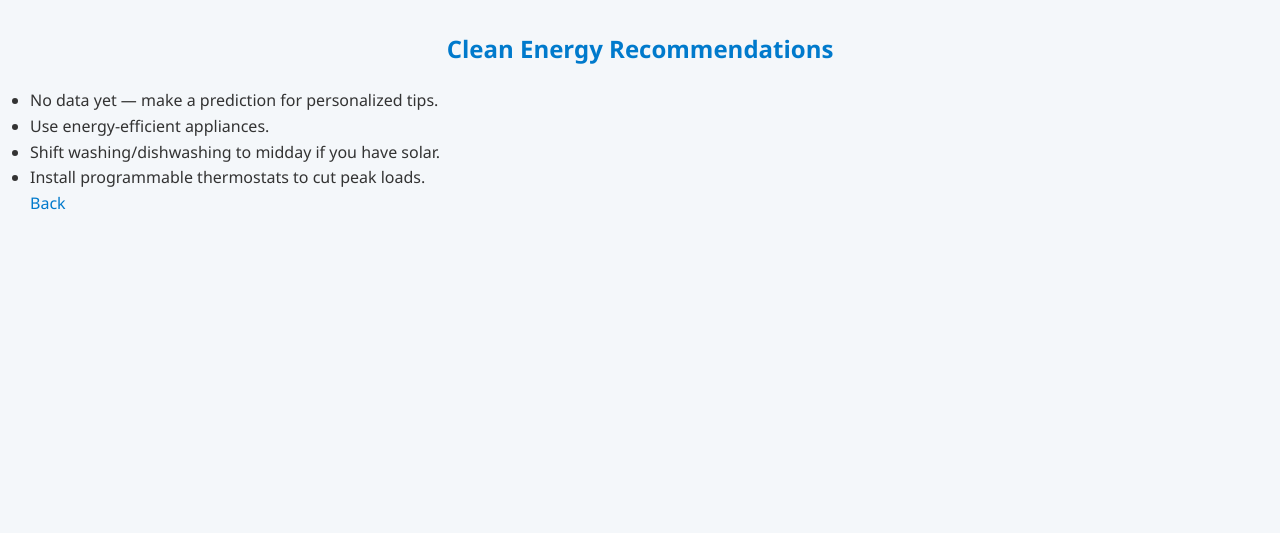
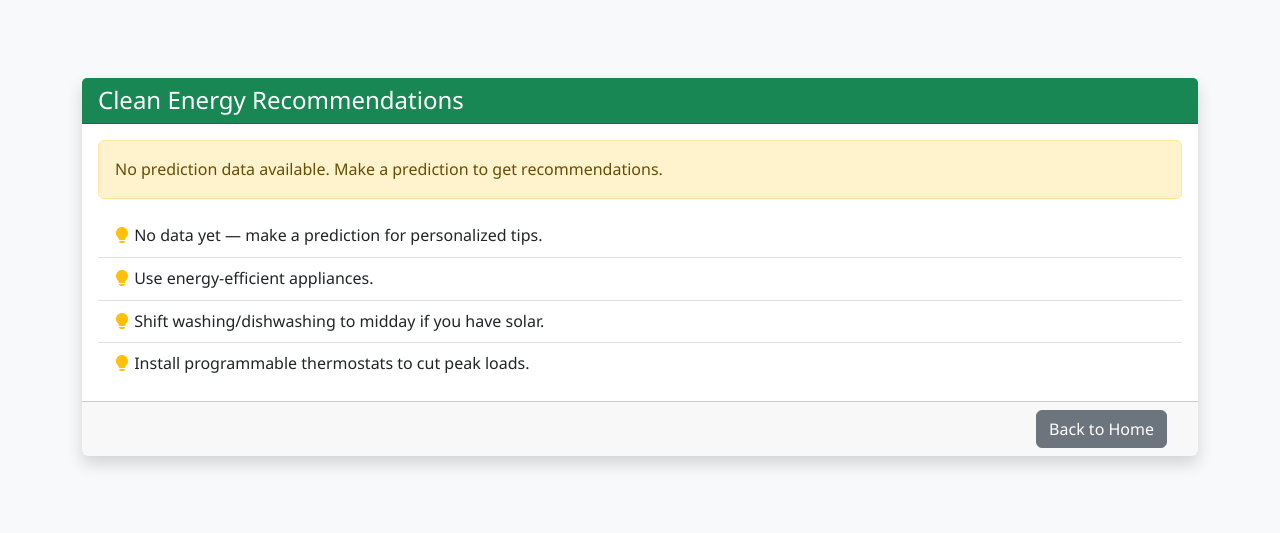
Before and after one commit to saniya3012168/enersense, a Flask app: page /recommendations in a window 1280 px wide. Shown: the top 533 px of the page. Run offline with Flask 3, Linux system fonts and the light colour scheme.

Commit message:
Update clean_energy.html

```diff
--- a/templates/clean_energy.html
+++ b/templates/clean_energy.html
@@ -3,23 +3,46 @@
 <head>
     <meta charset="utf-8">
     <title>Clean Energy Recommendations</title>
+    <!-- Bootstrap for styling -->
+    <link href="https://cdn.jsdelivr.net/npm/bootstrap@5.3.3/dist/css/bootstrap.min.css" rel="stylesheet">
     <link rel="stylesheet" href="{{ url_for('static', filename='style.css') }}">
 </head>
-<body>
-  <div class="container mt-4">
-    <h2>Clean Energy Recommendations</h2>
+<body class="bg-light">
+<div class="container my-5">
+    <div class="card shadow border-0">
+        <div class="card-header bg-success text-white">
+            <h4 class="mb-0">Clean Energy Recommendations</h4>
+        </div>
+        <div class="card-body">
 
             {% if latest %}
-      <p>Latest predicted consumption: <strong>{{ latest.predicted_kWh }} kWh</strong></p>
+            <div class="alert alert-info">
+                <strong>Latest Predicted Consumption:</strong> {{ latest.predicted_kWh }} kWh
+            </div>
+            {% else %}
+            <div class="alert alert-warning">
+                No prediction data available. Make a prediction to get recommendations.
+            </div>
             {% endif %}
 
-    <ul>
+            {% if recommendations %}
+            <ul class="list-group list-group-flush">
                 {% for r in recommendations %}
-        <li>{{ r }}</li>
+                <li class="list-group-item">
+                    <i class="bi bi-lightbulb-fill text-warning"></i> {{ r }}
+                </li>
                 {% endfor %}
             </ul>
+            {% endif %}
 
-    <a class="button" href="/">Back</a>
         </div>
+        <div class="card-footer text-end">
+            <a href="/" class="btn btn-secondary">Back to Home</a>
+        </div>
+    </div>
+</div>
+
+<!-- Bootstrap Icons (optional for lightbulb icon) -->
+<link href="https://cdn.jsdelivr.net/npm/bootstrap-icons@1.11.1/font/bootstrap-icons.css" rel="stylesheet">
 </body>
 </html>
```
Lines whose indentation alone changed are shown as unchanged.
